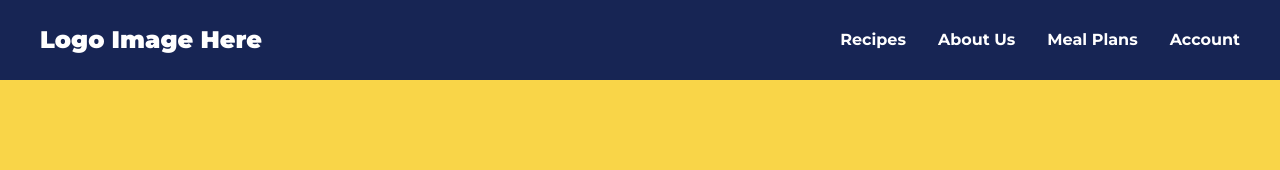
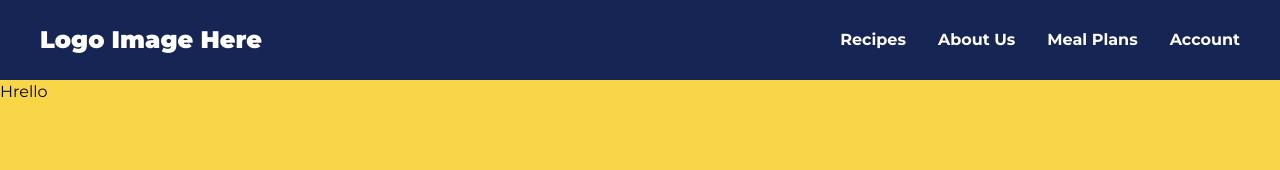
Before and after one commit to CleanCookBook/fyp-webapp, a Next.js app: page / in a window 1280 px wide. Shown: the top 170 px of the page. Built offline with nearby package versions, Linux system fonts and the light colour scheme.

Commit message:
added login button text

```diff
--- a/components/Homepage.js
+++ b/components/Homepage.js
@@ -4,7 +4,7 @@ const Homepage = () => {
     return(
         <div className="flex flex-col h-screen bg-[#F9D548]">
             <Navbar />
-
+            <p> Hrello</p>
         </div>
     );
 
--- a/components/Login.js
+++ b/components/Login.js
@@ -27,7 +27,7 @@ const Login = () => {
 
                     <div className="pt-3">
                         <button class="w-[170px] h-7 bg-blue-950 hover:bg-[#154083] text-white font-bold text-sm rounded-[10px] shadow">
-                            Login
+                            Login Now
                         </button>
                     </div>
                     <div className="text-sm mt-[1rem]">
```
